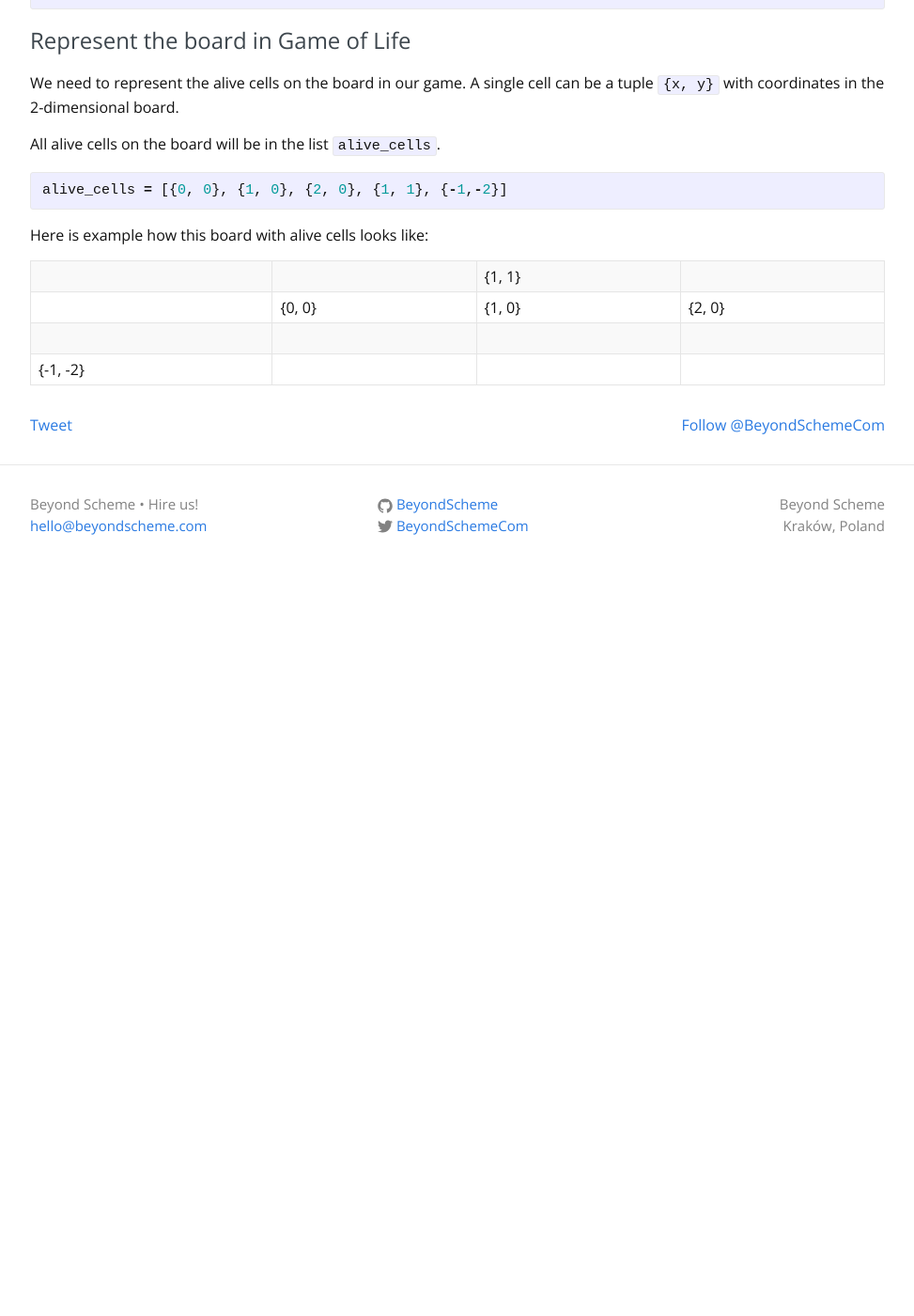
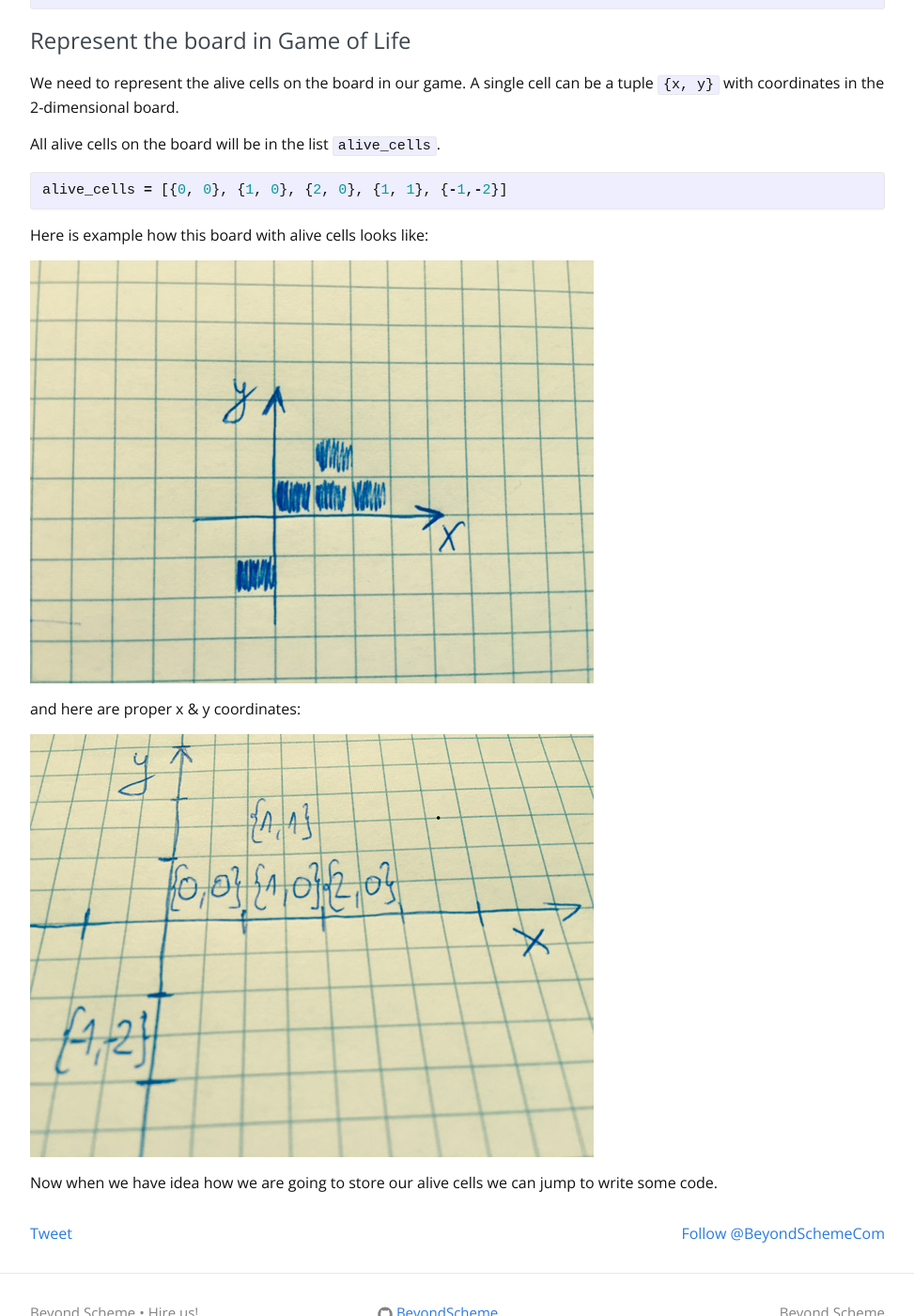
Before and after one commit to BeyondScheme/BeyondScheme.github.io, a Jekyll site: the page built from _posts/2016-04-26-distributed-game-of-life-in-elixir.md, in a window 1280 px wide and 1400 px high, scrolled down 1629 px. Shown: the whole window at 94% size, without its empty margins (153-1126 px from the left). Built offline with Jekyll 4.4.1, drawn with Linux system fonts in a browser that asks for light colours; nearby versions of some CDN libraries; comment, search, counter and statistics services are not loaded; before the commit the page ends 2259 px from its top, so only the background shows below that.

Commit message:
Add images to show board with cells

```diff
--- a/_posts/2016-04-26-distributed-game-of-life-in-elixir.md
+++ b/_posts/2016-04-26-distributed-game-of-life-in-elixir.md
@@ -78,7 +78,10 @@ alive_cells = [{0, 0}, {1, 0}, {2, 0}, {1, 1}, {-1,-2}]
 
 Here is example how this board with alive cells looks like:
 
-| | | {1, 1} |
-| | {0, 0} | {1, 0} | {2, 0}
-| | | |
-{-1, -2} | | |
+<img src="/images/blog/posts/distributed-game-of-life-in-elixir/board_cells.jpg" />
+
+and here are proper x & y coordinates:
+
+<img src="/images/blog/posts/distributed-game-of-life-in-elixir/board_cells_xy.jpg" />
+
+Now when we have idea how we are going to store our alive cells we can jump to write some code.
```
Also changed, not shown: images/blog/posts/distributed-game-of-life-in-elixir/board_cells.jpg (added), images/blog/posts/distributed-game-of-life-in-elixir/board_cells_xy.jpg (added).
